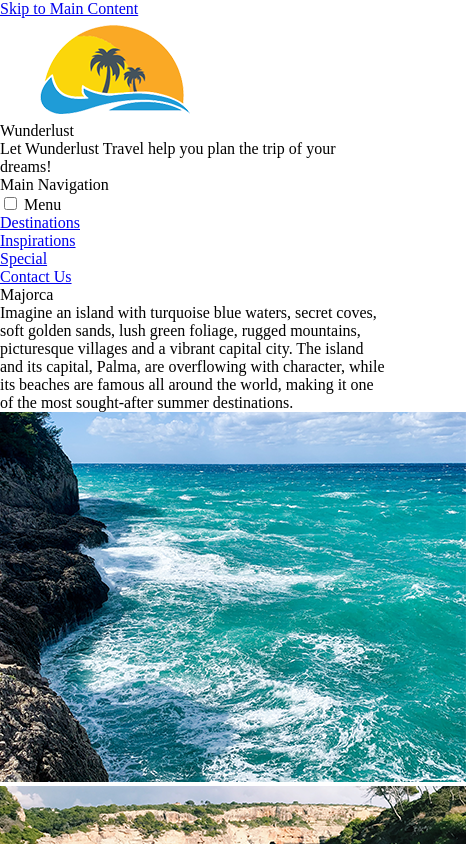
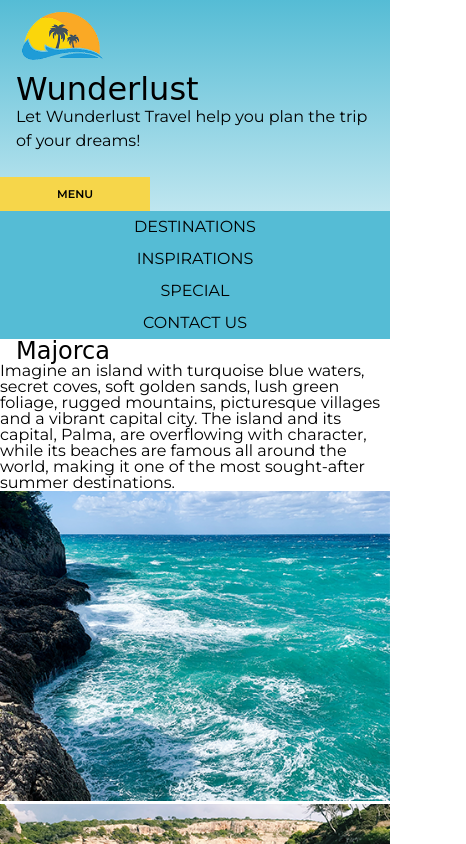
Before and after one commit to Cthulhhu/wunderlust, a plain HTML site: page wunderlust-majorca.html in a window 390 px wide. Shown: the top 844 px of the page, 466 px wide, since content can reach past the window. Drawn offline with Linux system fonts and the light colour scheme; a web font is replaced by a local one.

Commit message:
Update styles.css

```diff
--- a/styles.css
+++ b/styles.css
@@ -26,6 +26,170 @@ time, mark, audio, video {
 	vertical-align: baseline;
 }
 /* HTML5 display-role reset for older browserss */
+#logo,article,aside,details,figcaption,figure,footer,header,hgroup,menu,nav,nav label,section{
+    display: block;
+}
+
+#logo,nav li{
+    padding: .5rem 0;
+}
+
+#plan,nav label{
+    background: var(--yellow);
+}
+
+#plan section,#skip,nav li{
+    background: var(--teal);
+}
+
+#plan section,h4,nav a,nav label{
+    text-transform:uppercase;
+}
+
+#names,#nums,#plan div,#testimonials div,fieldset{
+    grid-template-columns: 1fr;
+    display: grid;
+}
+
+#about,#contact,#plan,#testimonials{
+    padding: 1.5rem 1.8rem;
+}
+
+.required,input[type=radio]{
+    color: var(--purple);
+}
+
+input,select{
+    padding: .7rem .3rem;
+    margin-bottom: 10px;
+}
+
+img,select{
+    width: 100%;
+}
+#about section,#plan section,footer,nav label,nav li,q{
+    text-align: center;
+}
+
+footer a,nav a{
+    text-decoration: none;
+    color: var(--black);
+}
+
+footer a,nav a,nav label{
+    color: var(--black);
+}
+
+body{
+    line-height: 1;
+}
+
+ol,ul{
+    list-style: none;
+}
+
+blockquote,q{
+    quotes: none;
+}
+
+blockquote:after,blockquote:before,q:after,q:before{
+    content: '';
+    content: none;
+}
+
+table{
+    border-collapse: collapse;
+    border-spacing: 0;
+}
+
+:root{
+    --yellow: #f6d64a;
+    --teal :#55bcd5;
+    --purple: #9b26b0;
+    --blue: #499bd2;
+    --dark-gray: #222222;
+    --light-gray: #eaeaea;
+    --white: #ffffff;
+    --black :#000000;
+}
+
+#skip{
+    position: absolute;
+    top: -40px;
+    left: 0;
+    color: var(--white);
+    padding: .5rem;
+    z-index: 100;
+}
+
+#skip:focus{
+    top: 0;
+}
+
+img{
+    max-width: 100%;
+}
+
+h1,h2,h3{
+    font-family: Molle,cursive;
+}
+
+a,button,form,h4,nav,p,q,small{
+    font-family: Montserrat,sans-serif;
+}
+
+header{
+    background: linear-gradient(-180deg,var(--teal),var(--white));
+}
+
+#logo{
+    width: 125px;
+}
+
+h1{
+    font-size: 2rem;
+}
+
+h2,h3{
+    font-size: 1.5rem;
+}
+
+h4{
+    font-size: 1.3rem;
+    font-weight: 700;
+}
+
+header p{
+    font-weight: 300;
+    line-height: 1.5;
+    margin-bottom: 1.5rem;
+}
+
+#toggle,nav h2{
+    display: none;
+}
+
+nav label{
+    padding: .7rem 0;
+    width: 150px;
+    cursor: pointer;
+    font-weight: 700;
+    font-size: .7rem;
+}
+
+#intro h2,header h1,header p{
+    padding: 0 1rem;
+}
+
+#toggle:checked~ul{
+    transform: scaleY(1);
+}
+
+#toggle:checked~label{
+    background: var(--black);
+    color: var(--white);
+}
+
 
 
 @media (min-width:500px){
```
